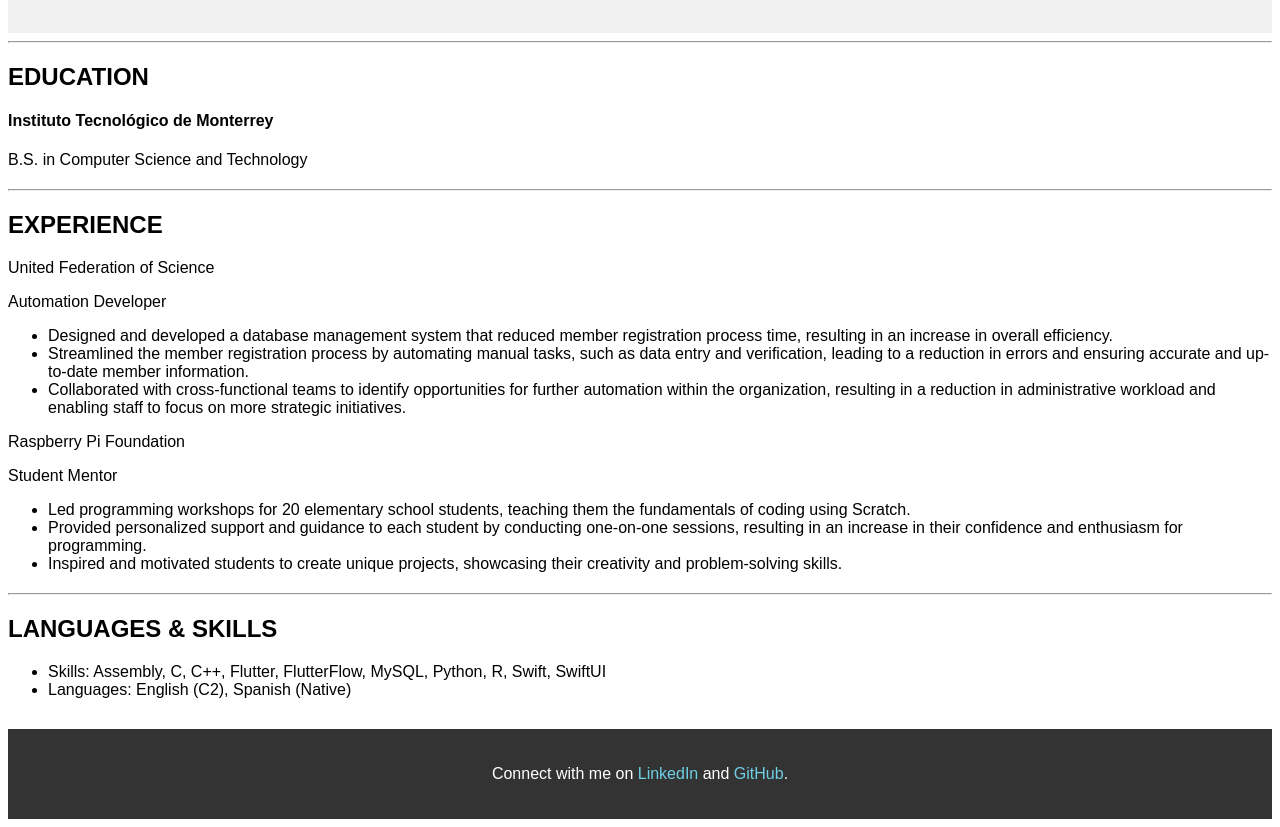
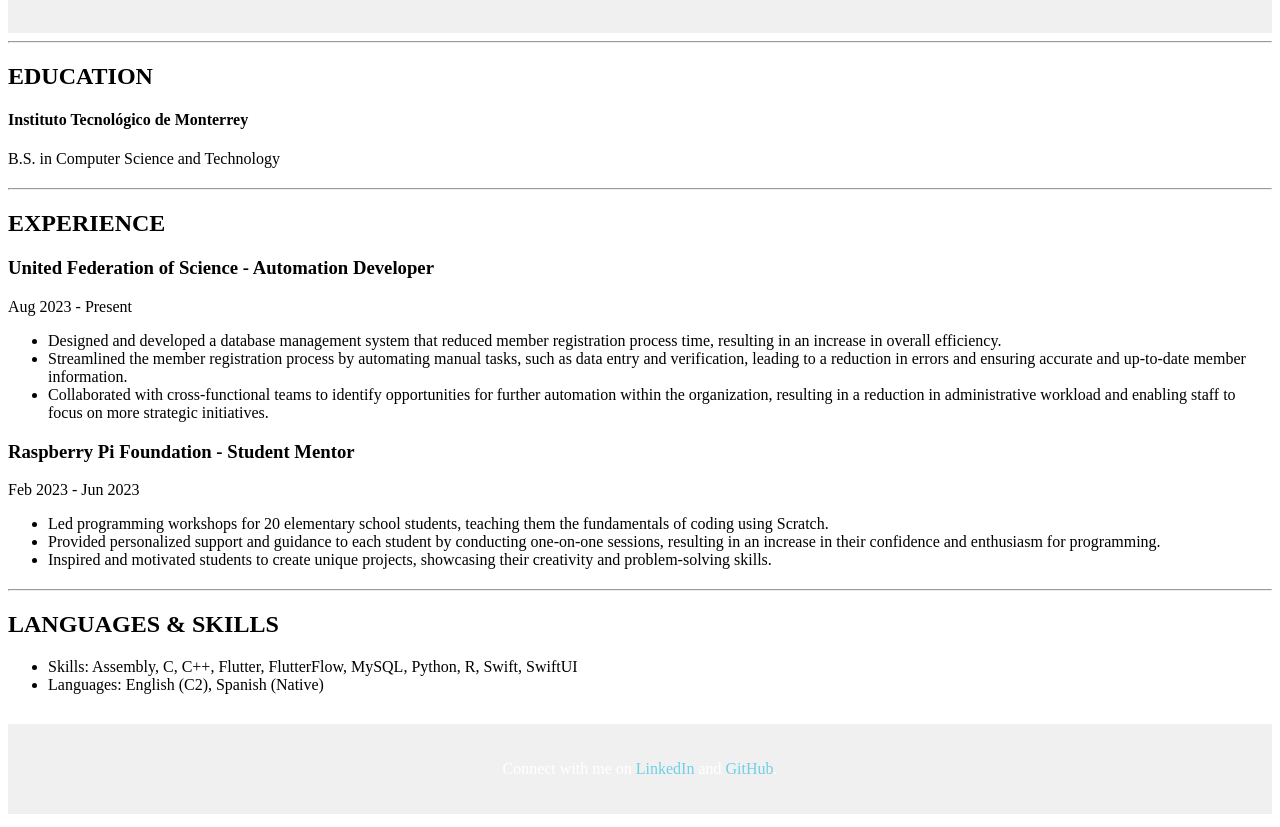
Before and after one commit to AnaK-AR/CV, a plain HTML site: page index.html in a window 1280 px wide. Shown: the part 129-956 px from the top of the page. Drawn offline with Linux system fonts and the light colour scheme.

Commit message:
New Style Changes

```diff
--- a/index.html
+++ b/index.html
@@ -25,15 +25,15 @@
         <hr>
         <section id="experience">
             <h2>EXPERIENCE</h2>
-            <p>United Federation of Science</p>
-            <p>Automation Developer</p>
+            <h3>United Federation of Science - Automation Developer</h3>
+            <p>Aug 2023 - Present</p>
             <ul>
                 <li>Designed and developed a database management system that reduced member registration process time, resulting in an increase in overall efficiency.</li>
                 <li>Streamlined the member registration process by automating manual tasks, such as data entry and verification, leading to a reduction in errors and ensuring accurate and up-to-date member information.</li>
                 <li>Collaborated with cross-functional teams to identify opportunities for further automation within the organization, resulting in a reduction in administrative workload and enabling staff to focus on more strategic initiatives.</li>
             </ul>
-            <p>Raspberry Pi Foundation</p>
-            <p>Student Mentor</p>
+            <h3>Raspberry Pi Foundation - Student Mentor</h3>
+            <p>Feb 2023 - Jun 2023</p>
             <ul>
                 <li>Led programming workshops for 20 elementary school students, teaching them the fundamentals of coding using Scratch.</li>
                 <li>Provided personalized support and guidance to each student by conducting one-on-one sessions, resulting in an increase in their confidence and enthusiasm for programming.</li>
--- a/style.css
+++ b/style.css
@@ -1,5 +1,5 @@
 body {
-    font-family: Arial, sans-serif;
+    font-family: 'Times New Roman', Times, serif;
 }
 
 header {
@@ -13,7 +13,7 @@ section {
 }
 
 footer {
-    background-color: #333;
+    background-color: #f0f0f0;
     color: #fff;
     text-align: center;
     padding: 20px;
```
